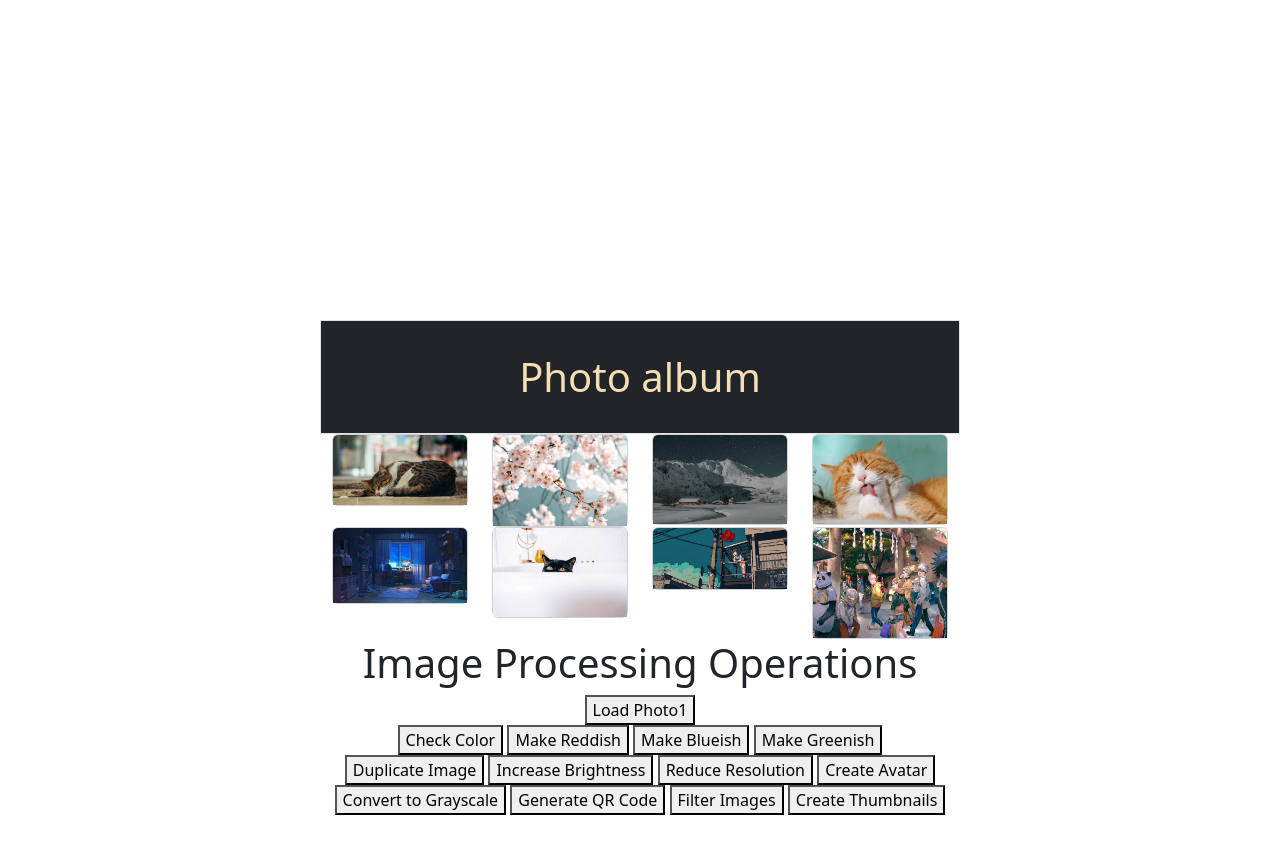
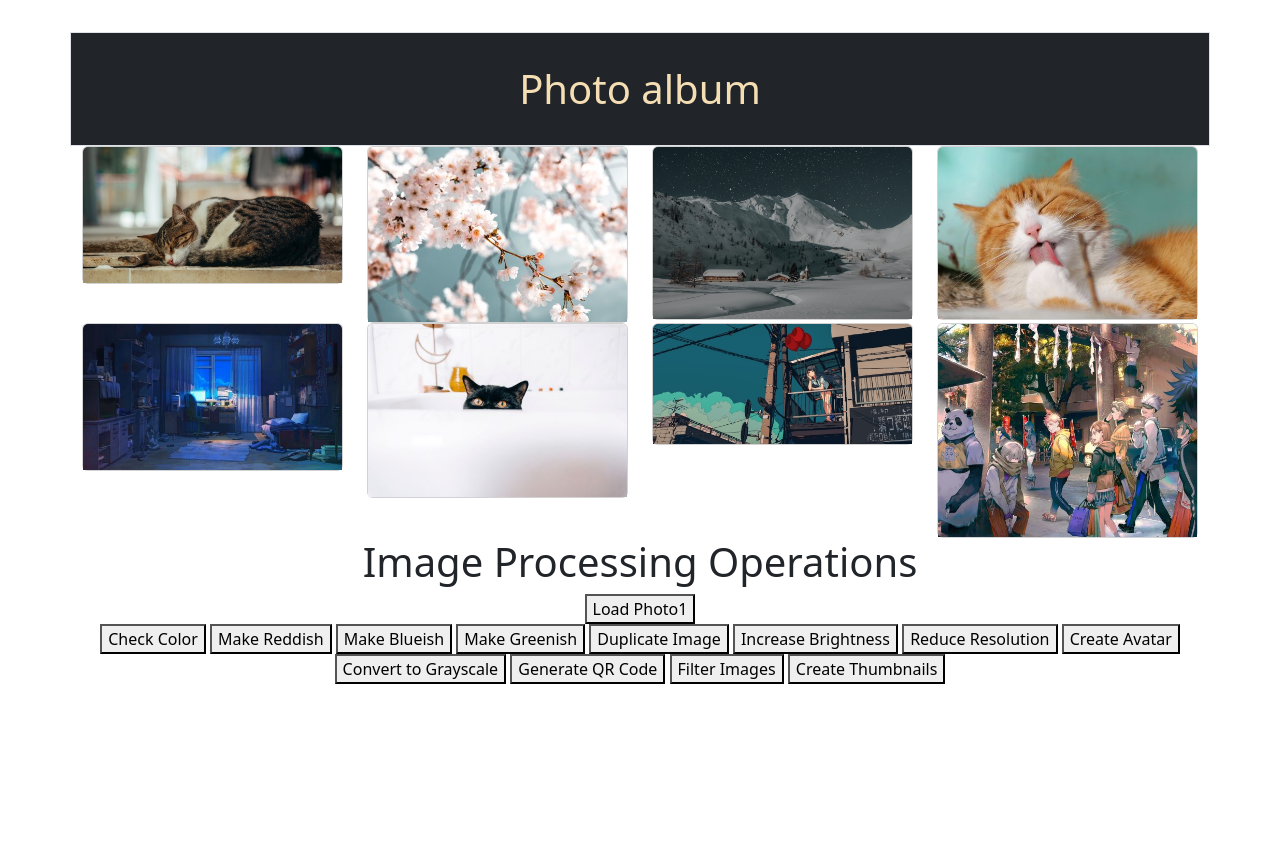
Before and after one commit to chriswilde123/picalbum, a plain HTML site: page index.html in a window 1280 px wide. After the commit the page ends 800 px from the top, so only its background shows below. Drawn offline with nearby package versions, Linux system fonts and the light colour scheme.

Commit message:
Update index.html

```diff
--- a/index.html
+++ b/index.html
@@ -6,7 +6,7 @@
     <title>Bootstrap demo</title>
     <link href="https://cdn.jsdelivr.net/npm/bootstrap@5.3.3/dist/css/bootstrap.min.css" rel="stylesheet" integrity="sha384-QWTKZyjpPEjISv5WaRU9OFeRpok6YctnYmDr5pNlyT2bRjXh0JMhjY6hW+ALEwIH" crossorigin="anonymous">
   </head>
-  <body style="padding: 20rem;">
+  <body style="padding: 2rem;">
     <div class="container text-center">
         <div class="row">
             <div class="col-sm border bg-dark"><h1 style="color: wheat;padding: 1rem;margin: 1rem;">Photo album</h1></div>
```
